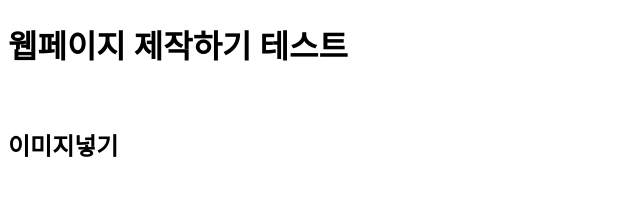
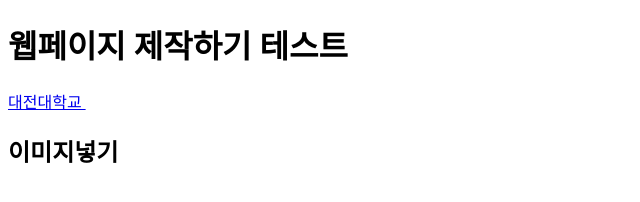
Before and after one commit to march-snow/march-snow.github.io, a plain HTML site: page index.html in a window 1280 px wide. Shown: the whole page, without its empty margins (0-640 px from the left). Drawn offline with Linux system fonts and the light colour scheme.

Commit message:
Update index.html

```diff
--- a/index.html
+++ b/index.html
@@ -7,6 +7,7 @@
 </head>
 <body>
     <h1>웹페이지 제작하기 테스트</h1>
+    <a href="https://edu.dju.ac.kr/">대전대학교 </a>
     <img src="image/cat.png" alt="">
     <h2>이미지넣기</h2>
 
```
